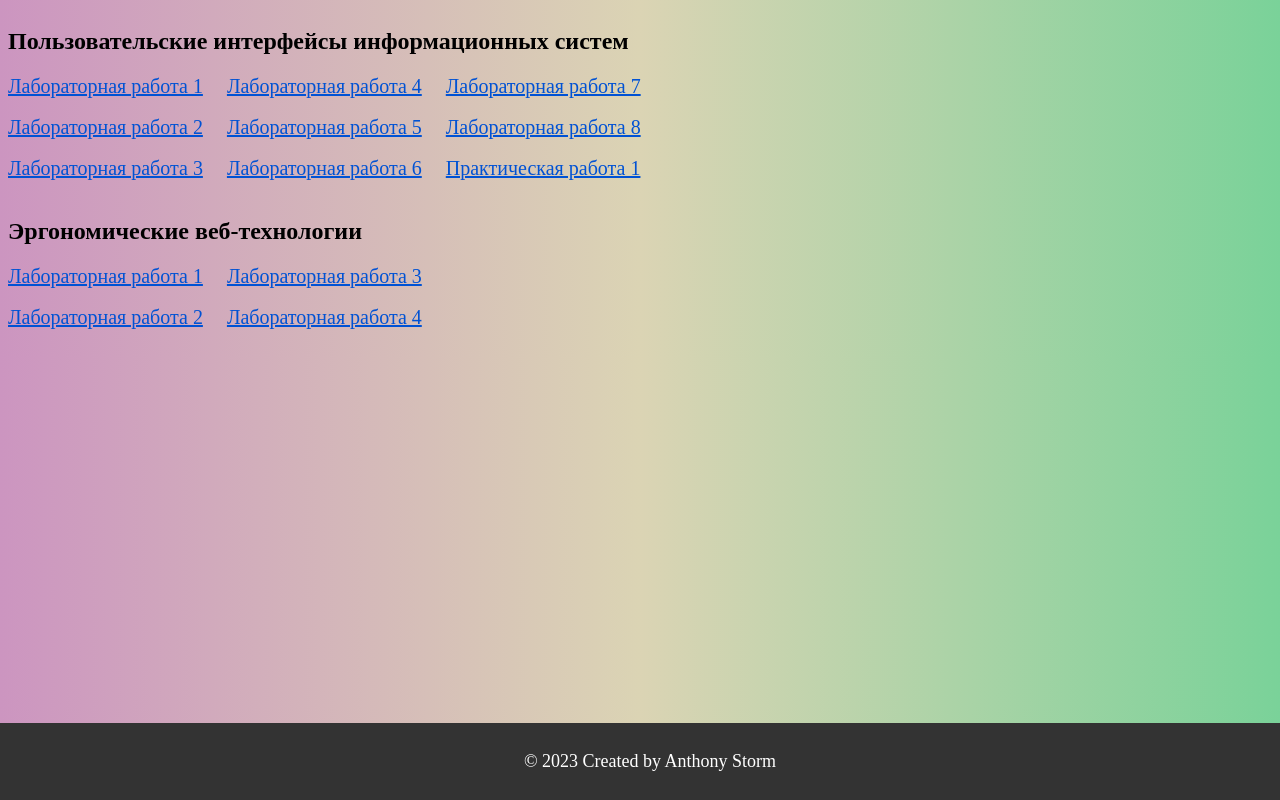
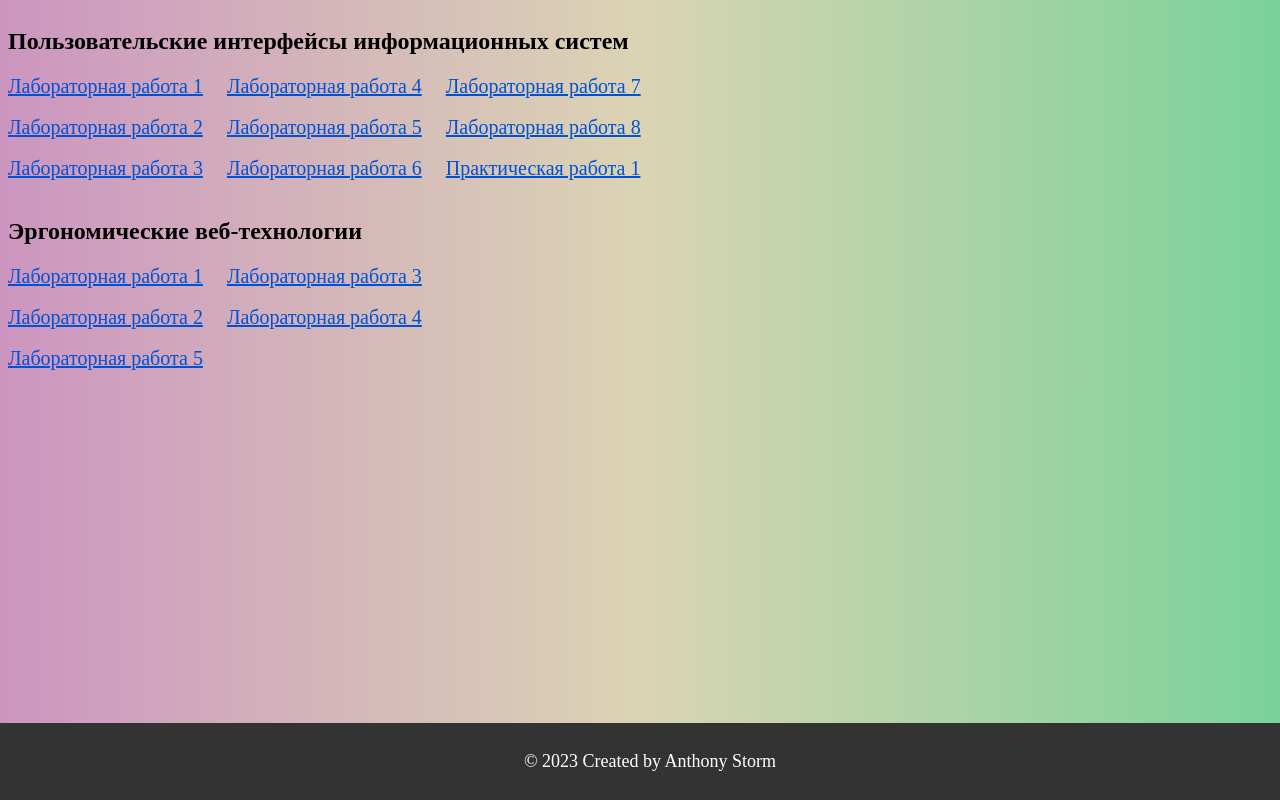
Before and after one commit to AntonSamusevich/PIIS-EVT-labs, a plain HTML site: page index.html in a window 1280 px wide. Drawn offline with Linux system fonts and the light colour scheme.

Commit message:
Update index.html

```diff
--- a/index.html
+++ b/index.html
@@ -24,6 +24,7 @@
             <a href="https://antonsamusevich.github.io/EVT_lab3.github.io/">Лабораторная работа 3</a><br><br>
             <a href="https://antonsamusevich.github.io/EVT_lab2.github.io/" style="margin-left: 20px; position: relative; left: -20px;">Лабораторная работа 2</a>
             <a href="https://antonsamusevich.github.io/EVT_lab4.github.io/">Лабораторная работа 4</a><br><br>
+            <a href="https://antonsamusevich.github.io/EVT_lab5.github.io/" style="margin-left: 20px; position: relative; left: -20px;">Лабораторная работа 5</a>
 
         </div>
     </div>
```
